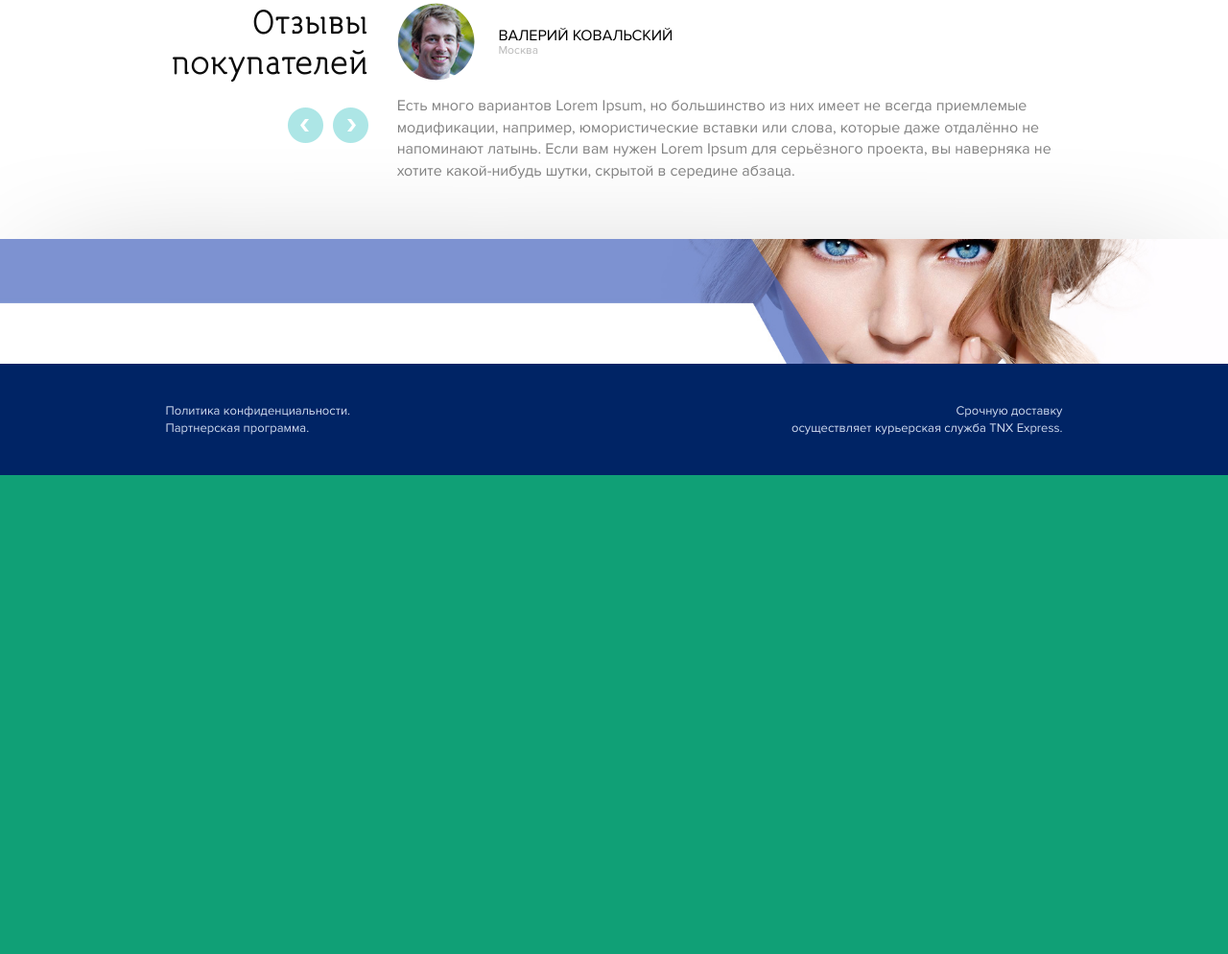
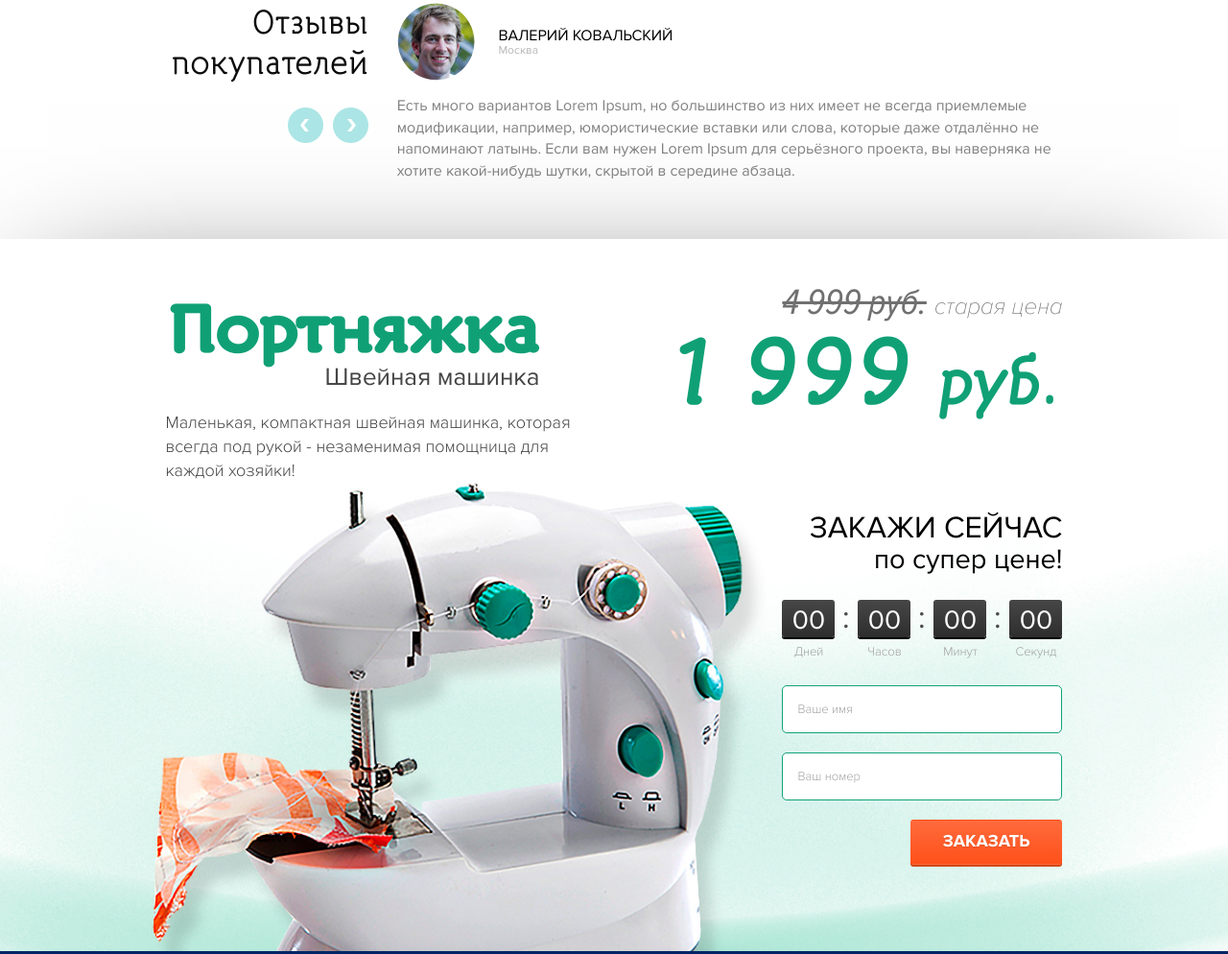
Before and after one commit to naverstaem/tailor, a plain HTML site: page index.html in a window 1280 px wide. Shown: the part 4321-5315 px from the top of the page at 96% size. Before the commit the page ends 4816 px from the top, so only its background shows below. Drawn offline with Linux system fonts and the light colour scheme; a script that the page names is missing.

Commit message:
add header--bottom section

```diff
--- a/index.html
+++ b/index.html
@@ -419,7 +419,84 @@
 
     <section class="header--bottom">
         <div class="container">
+            <div class="row">
+                <div class="col-md-6">
 
+
+                    <div class="header__text">
+                        <div class="header__title">
+                            <h1>Портняжка</h1>
+
+                            <h2>Швейная машинка</h2>
+                        </div>
+                        <p>Маленькая, компактная швейная машинка,
+                            которая всегда под рукой - незаменимая
+                            помощница для каждой хозяйки! </p>
+
+                    </div>
+
+                </div>
+                <div class="col-md-6">
+                    <div class="header__price">
+                        <div class="price--old"><s>4 999 руб.</s> <span>старая цена</span></div>
+                        <div class="price--new">1 999 <span>руб.</span></div>
+                    </div>
+                </div>
+            </div>
+            <div class="row">
+                <div class="col-md-5 col-md-offset-7">
+
+                    <div class="header__form">
+
+                        <div class="form__top">
+                            <h2>Закажи сейчас</h2>
+
+                            <h3>по супер цене!</h3>
+
+                            <div class="counter">
+                                <p class="counter-title"></p>
+
+                                <div class="counter__digits">
+                                    <div class="bl">
+                                        <span class="d">00</span>
+
+                                        <p>Дней</p>
+                                    </div>
+                                    <div class="bl">
+                                        <span class="h">00</span>
+
+                                        <p>Часов</p>
+                                    </div>
+                                    <div class="bl">
+                                        <span class="m">00</span>
+
+                                        <p>Минут</p>
+                                    </div>
+                                    <div class="bl">
+                                        <span class="s">00</span>
+
+                                        <p>Секунд</p>
+                                    </div>
+                                </div>
+                            </div>
+                        </div>
+
+                        <div class="form__form">
+
+                            <form id="form5" action="#" method="post" novalidate="novalidate">
+                                <input type="text" name="name" class="name required" placeholder="Ваше имя"
+                                       aria-required="true">
+                                <input type="text" name="phone" class="phone required" placeholder="Ваш номер"
+                                       aria-required="true">
+                                <button class="btn pull-right">заказать</button>
+
+
+                            </form>
+                        </div>
+                    </div>
+
+                </div>
+            </div>
         </div>
     </section>
 
--- a/sass/_main.sass
+++ b/sass/_main.sass
@@ -456,14 +456,10 @@ header
 
 .header--bottom
   @extend header
-  background: url(../img/header--bottom_bg.jpg)
+  background: url(../img/header_bg.jpg)
   +cover
   position: relative
-  padding-top: 40px
 
-  .intro__form--bottom
-    position: relative
-    top: 135px
 
 .also
 
```
Also changed, not shown: css/screen.css.
